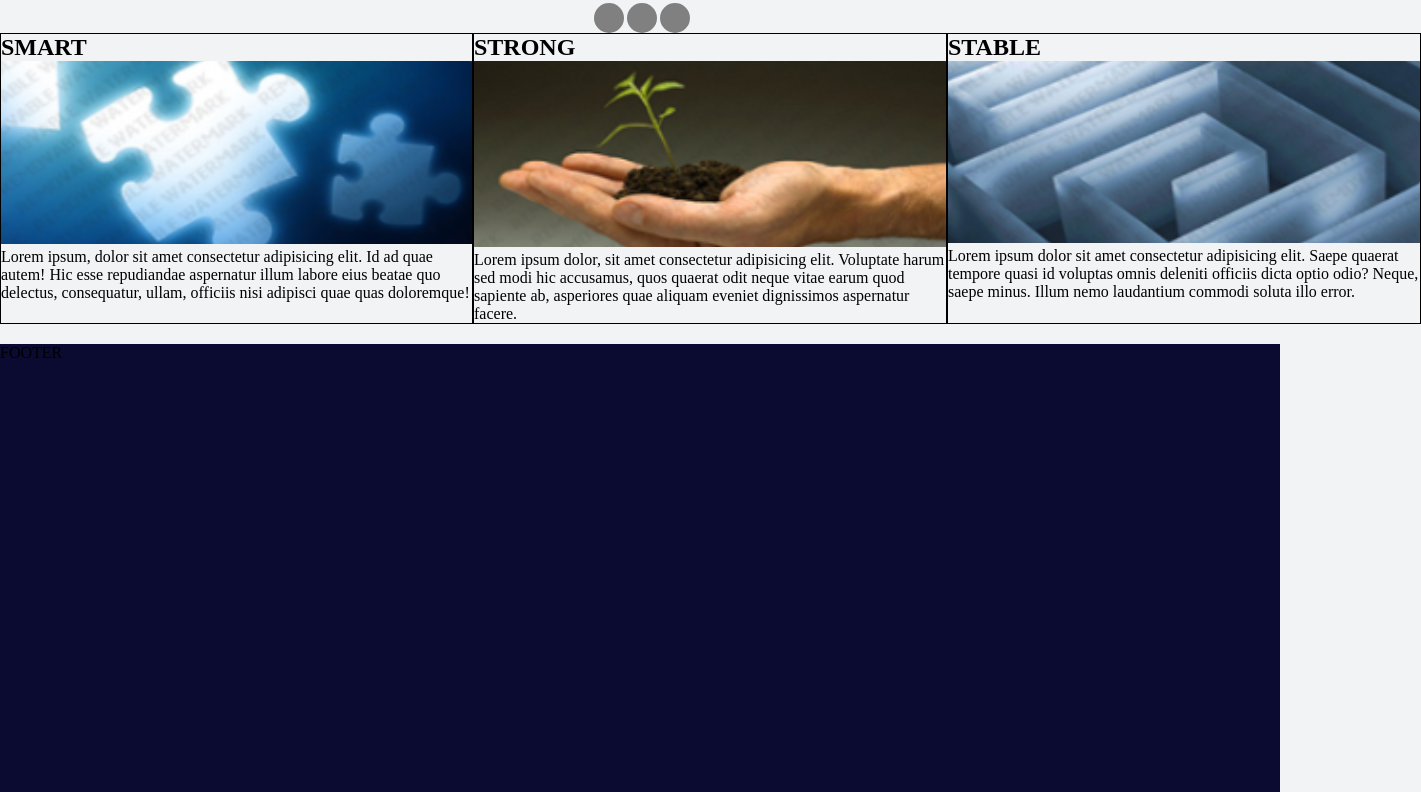
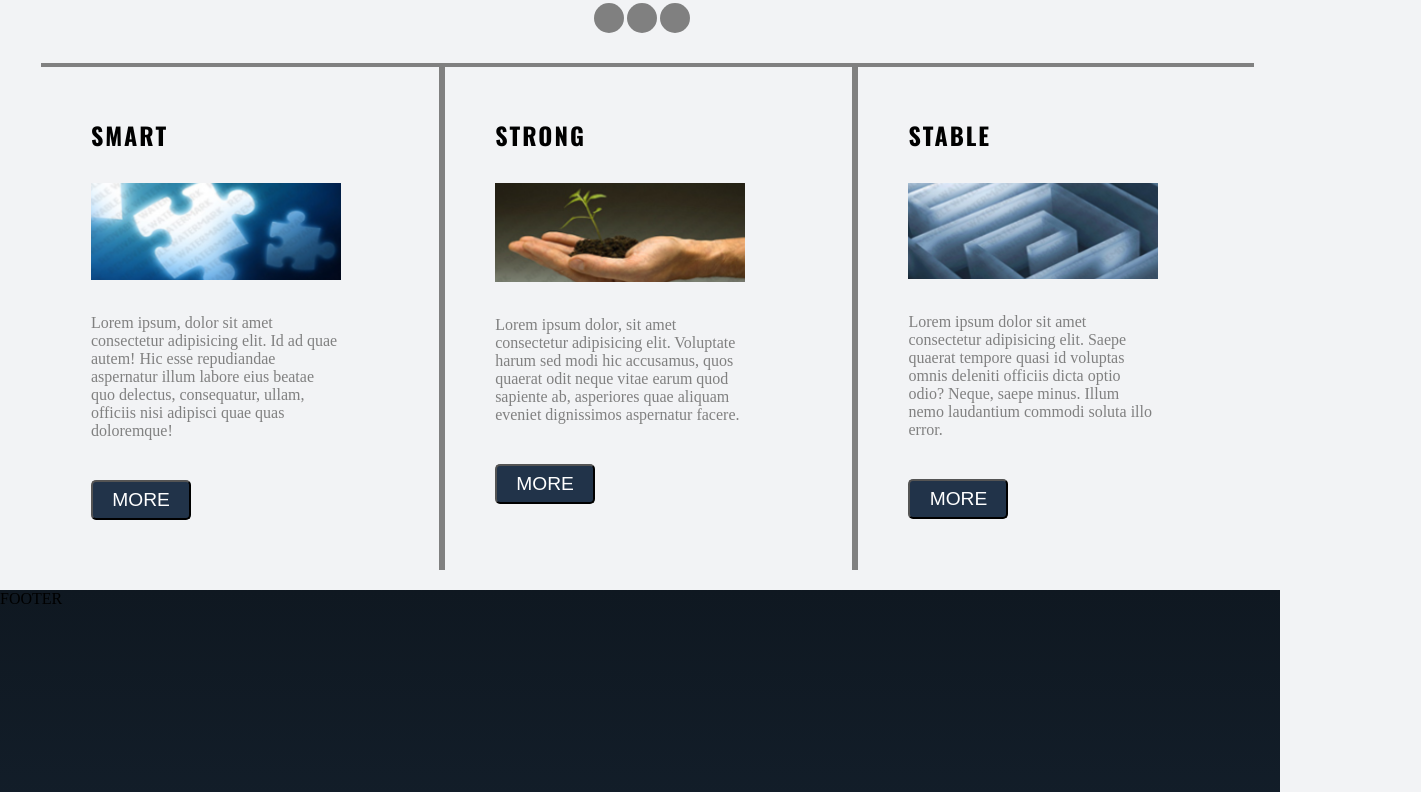
Before and after one commit to livingstonkolbie/Detroix-Website, a plain HTML site: page index.html in a window 1280 px wide. Shown: the part 848-1640 px from the top of the page, 1421 px wide, since content can reach past the window. Drawn offline with nearby package versions, Linux system fonts and the light colour scheme.

Commit message:
Finished with the features section

```diff
--- a/css/style.css
+++ b/css/style.css
@@ -117,17 +117,60 @@ a:link {
 
 .featuresContainer {
     display: flex;
-    justify-content: space-around;
+    justify-content: center;
+    text-align: left;
+    color: grey;
+    margin-left: 41px;
+    margin-right: 26px;
 }
 
 .features {
-    border: 1px solid black;
+    border: 3px solid grey;
+    /* height: 400px; */
+    padding: 50px;
+    margin-top: 30px;
+    border-top: 4px solid grey;
+    border-bottom: none;
 
 }
 
+h2 {
+    font-family: "Oswald", sans-serif;
+    font-weight: light;
+    letter-spacing: 2px;
+    color: black;
+    margin-bottom: 30px;
 
+}
 
+.features img {
+    width: 250px;
+    margin-bottom: 30px;
+}
 
+.featuresSmart {
+    border-left: none;
+}
+
+.featuresStable {
+    border-right: none;
+}
+
+p {
+    padding-right: 50px;
+}
+
+button {
+    width: 100px;
+    height: 40px;
+    background-color: #213349;
+    color: white;
+    text-transform: uppercase;
+    font-size: larger;
+    border-radius: 5px;
+    margin-top: 40px;
+
+}
 
 
 
@@ -139,7 +182,7 @@ footer {
     bottom: 0;
     width: 100%;
     height: 500px;
-    background-color: #0b0b31;
+    background: linear-gradient(0deg, rgba(23,37,52,1) 0%, rgba(15,24,33,1) 100%);
     clear: both;
     margin-top: 20px;
 
--- a/index.html
+++ b/index.html
@@ -51,20 +51,23 @@
         </div>
 
         <div class="featuresContainer">
-            <div class="features">
+            <div class="features featuresSmart">
                 <h2>SMART</h2>
                 <img src="./images/smartImage.png" alt="image of some puzzle pieces">
                 <p>Lorem ipsum, dolor sit amet consectetur adipisicing elit. Id ad quae autem! Hic esse repudiandae aspernatur illum labore eius beatae quo delectus, consequatur, ullam, officiis nisi adipisci quae quas doloremque!</p>
+                <button>More</button>
             </div>
             <div class="features">
                 <h2>STRONG</h2>
                 <img src="./images/strongImage.png" alt="the image of a hand holding a pile of dirt with a flower coming out of it">
                 <p>Lorem ipsum dolor, sit amet consectetur adipisicing elit. Voluptate harum sed modi hic accusamus, quos quaerat odit neque vitae earum quod sapiente ab, asperiores quae aliquam eveniet dignissimos aspernatur facere.</p>
+                <button>More</button>
             </div>
-            <div class="features">
+            <div class="features featuresStable">
                 <h2>STABLE</h2>
                 <img src="./images/stableImage.png" alt="image of a maze">
                 <p>Lorem ipsum dolor sit amet consectetur adipisicing elit. Saepe quaerat tempore quasi id voluptas omnis deleniti officiis dicta optio odio? Neque, saepe minus. Illum nemo laudantium commodi soluta illo error.</p>
+                <button>More</button>
             </div>
         </div>
     </main>
```
